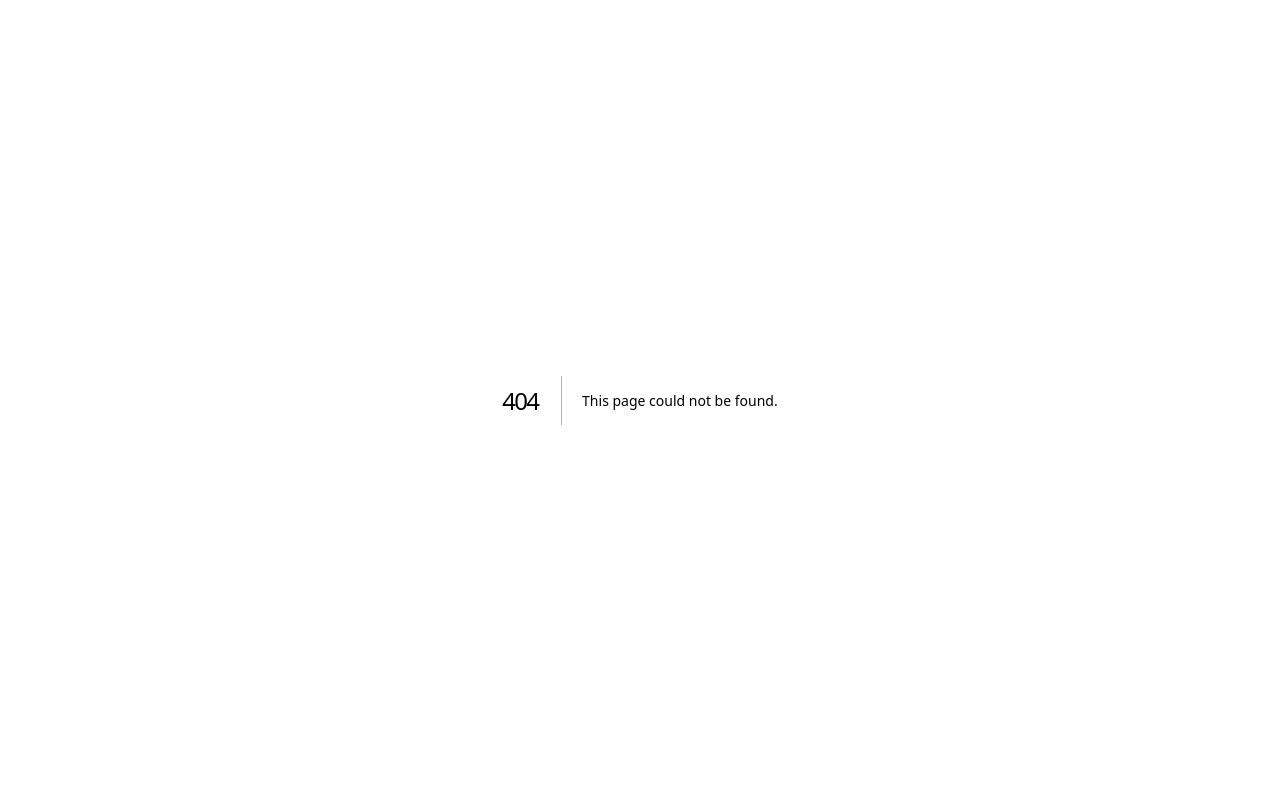
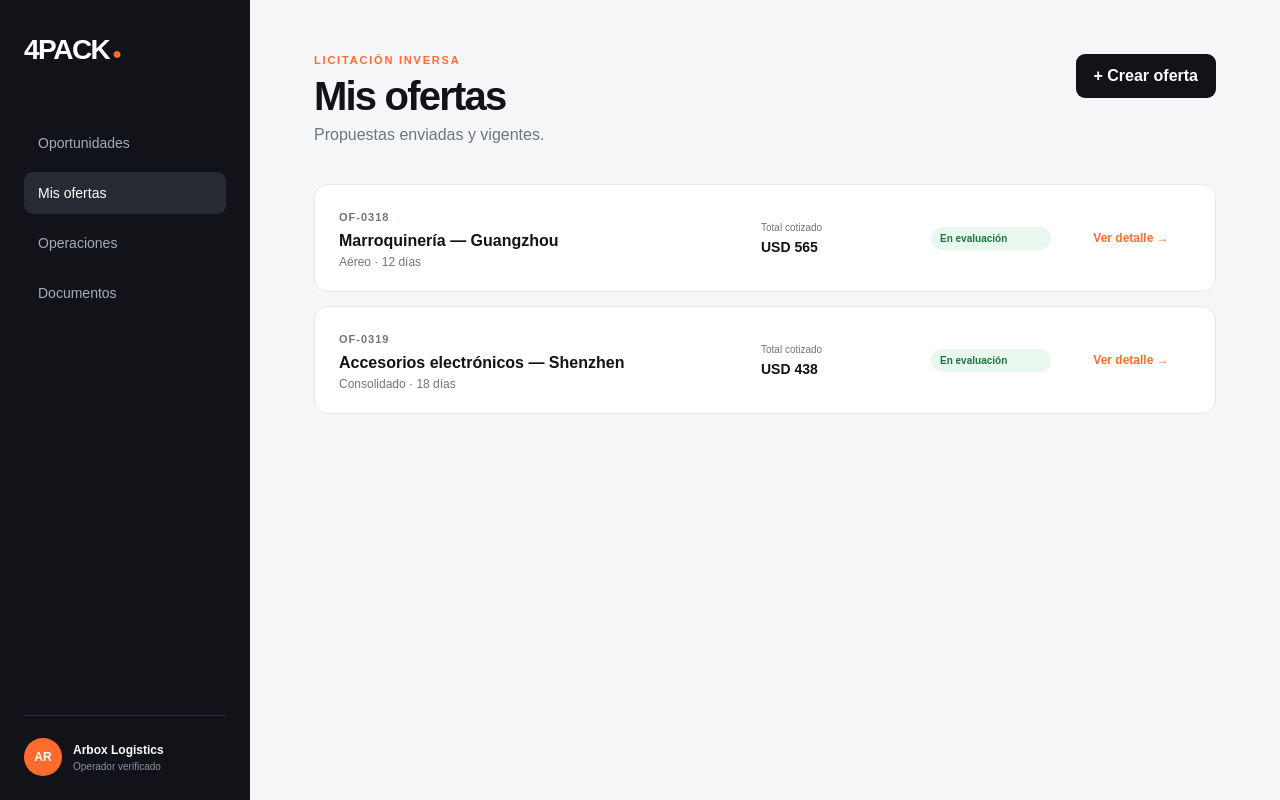
Before and after one commit to Yoshua95/seminario-final, a Next.js app in the folder 4pack-v3/apps/web/: page /ofertas in a window 1280 px wide. Before the commit this address had no page. Built offline with nearby package versions, Linux system fonts and the light colour scheme.

Commit message:
feat: add web offers view

```diff
--- /dev/null
+++ b/4pack-v3/apps/web/src/app/ofertas/page.tsx
@@ -0,0 +1,28 @@
+import { DashboardShell } from "@/components/dashboard-shell";
+import { offers, opportunities } from "@/data/demo";
+
+const modeLabel = { air: "Aéreo", sea: "Marítimo", consolidated: "Consolidado" };
+
+export default function OffersPage() {
+  return (
+    <DashboardShell active="offers">
+      <header>
+        <div><p className="eyebrow">LICITACIÓN INVERSA</p><h1>Mis ofertas</h1><p>Propuestas enviadas y vigentes.</p></div>
+        <button>+ Crear oferta</button>
+      </header>
+      <div className="list-panel">
+        {offers.map((offer) => {
+          const cargo = opportunities.find((item) => item.id === offer.cargoId);
+          return (
+            <article className="list-row" key={offer.id}>
+              <div><span className="code">{offer.id}</span><h3>{cargo?.title}</h3><p>{modeLabel[offer.mode]} · {offer.estimatedDays} días</p></div>
+              <div className="row-value"><small>Total cotizado</small><strong>USD {offer.totalUsd}</strong></div>
+              <span className="tag">En evaluación</span>
+              <button className="link">Ver detalle →</button>
+            </article>
+          );
+        })}
+      </div>
+    </DashboardShell>
+  );
+}
```
